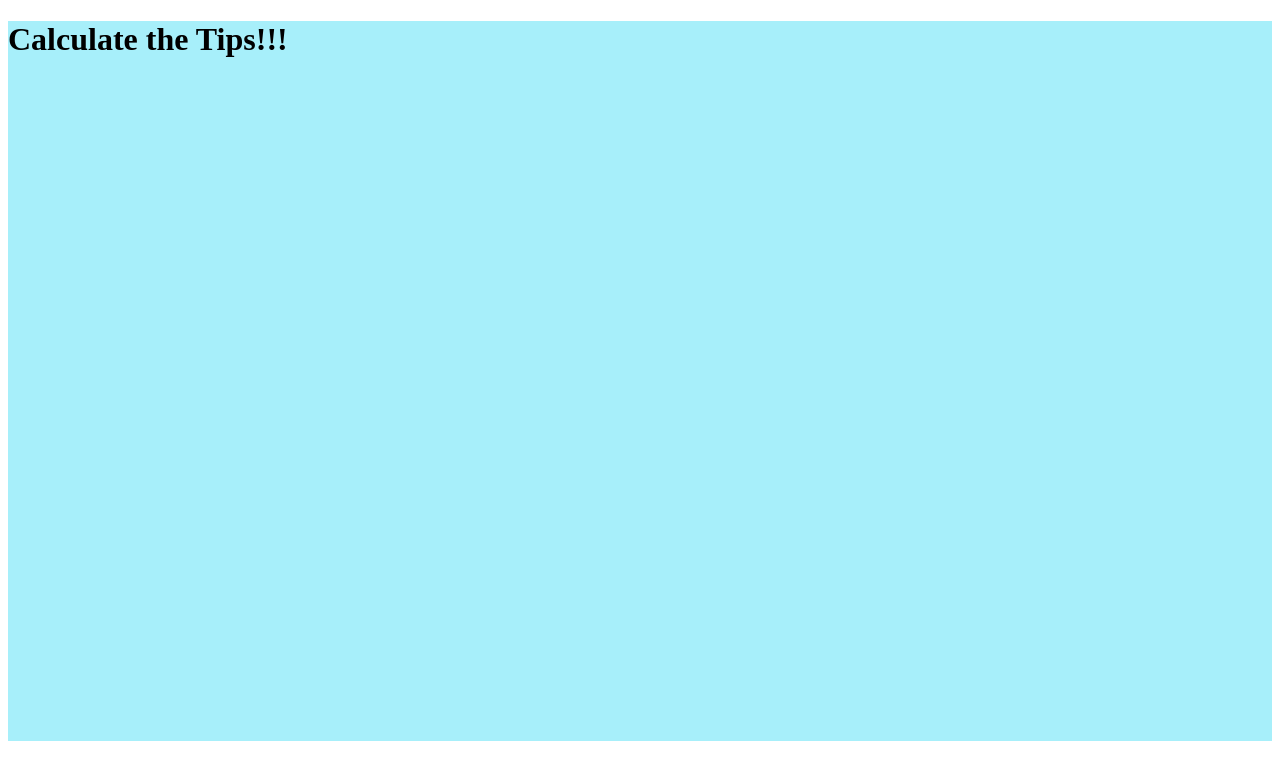
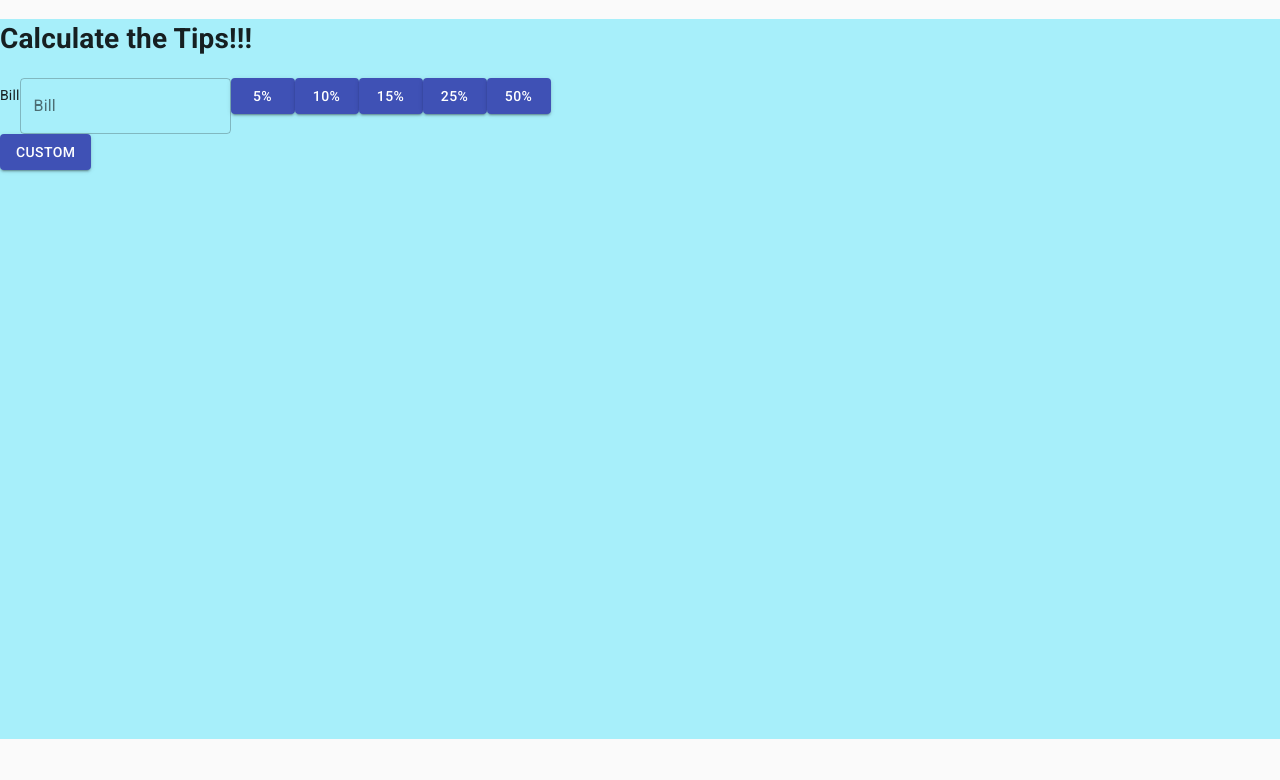
Before and after one commit to DomingosManuelFranco/Tips-Calc, a React (Create React App) app: page / in a window 1280 px wide. Shown: the top 780 px of the page. Built offline with nearby package versions, Linux system fonts and the light colour scheme.

Commit message:
small changes

```diff
--- a/src/App.js
+++ b/src/App.js
@@ -1,4 +1,5 @@
 
+import { CssBaseline } from "@material-ui/core";
 import { makeStyles } from "@material-ui/styles";
 import Home from "./components/Home";
 import './components/Style.css';
@@ -16,6 +17,7 @@ function App() {
 
   return (
     <div className={classes.root}>
+      <CssBaseline />
       <h1>Calculate the Tips!!!</h1>
       <Home />
     </div>
--- a/src/components/Form.js
+++ b/src/components/Form.js
@@ -1,13 +1,46 @@
 
-import { TextField } from '@material-ui/core';
+import { TextField, Button } from '@material-ui/core';
+import { makeStyles } from '@material-ui/styles';
 import React from 'react'
 
+const useStyles = makeStyles({
+    button: {
+
+    }
+})
+
 function Form() {
+    const classes = useStyles();
+
     return (
         <>
          <form >
              <label>Bill</label>
-            <TextField id="outlined-basic" label="Outlined" variant="outlined" />
+            <TextField label="Bill" variant="outlined" />
+            <Button
+                variant="contained" color="primary">
+                5%
+            </Button>
+            <Button
+                variant="contained" color="primary">
+                10%
+            </Button>
+            <Button
+                variant="contained" color="primary">
+                15%
+            </Button>
+            <Button
+                variant="contained" color="primary">
+                25%
+            </Button>
+            <Button
+                variant="contained" color="primary">
+                50%
+            </Button>
+            <Button
+                variant="contained" color="primary">
+                Custom
+            </Button>
 
         </form>
         </>
--- a/src/components/Home.js
+++ b/src/components/Home.js
@@ -8,8 +8,20 @@ import ShowTips from './ShowTips';
 function Home() {
     return (
         <>
-          <Grid>
-
+          <Grid
+            container
+            direction="row"
+            justifyContent="center"
+            alignItems="center"
+            >
+            <Grid
+                item sm={6}
+                >
+                <Form />
+            </Grid>
+            <Grid item sm={6}>
+                <ShowTips />
+            </Grid>
           </Grid>
         </>
     )
```
